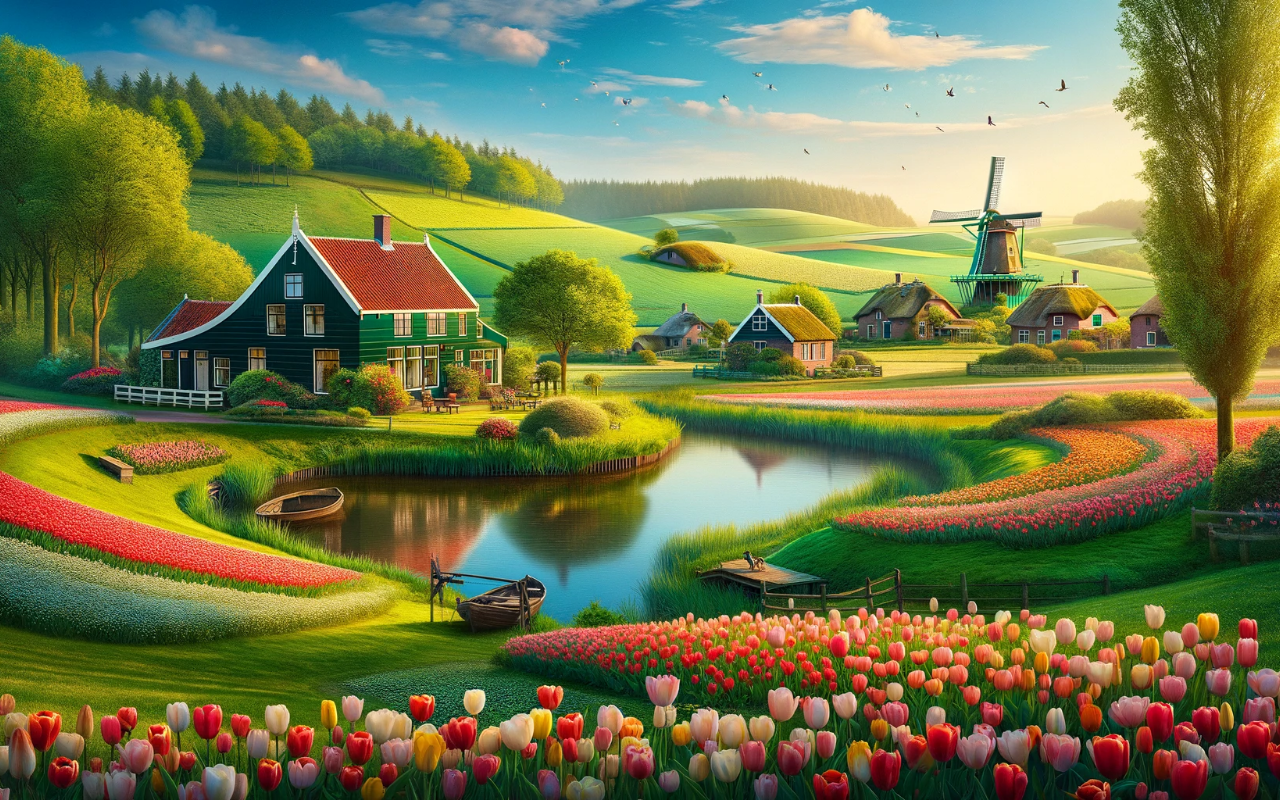
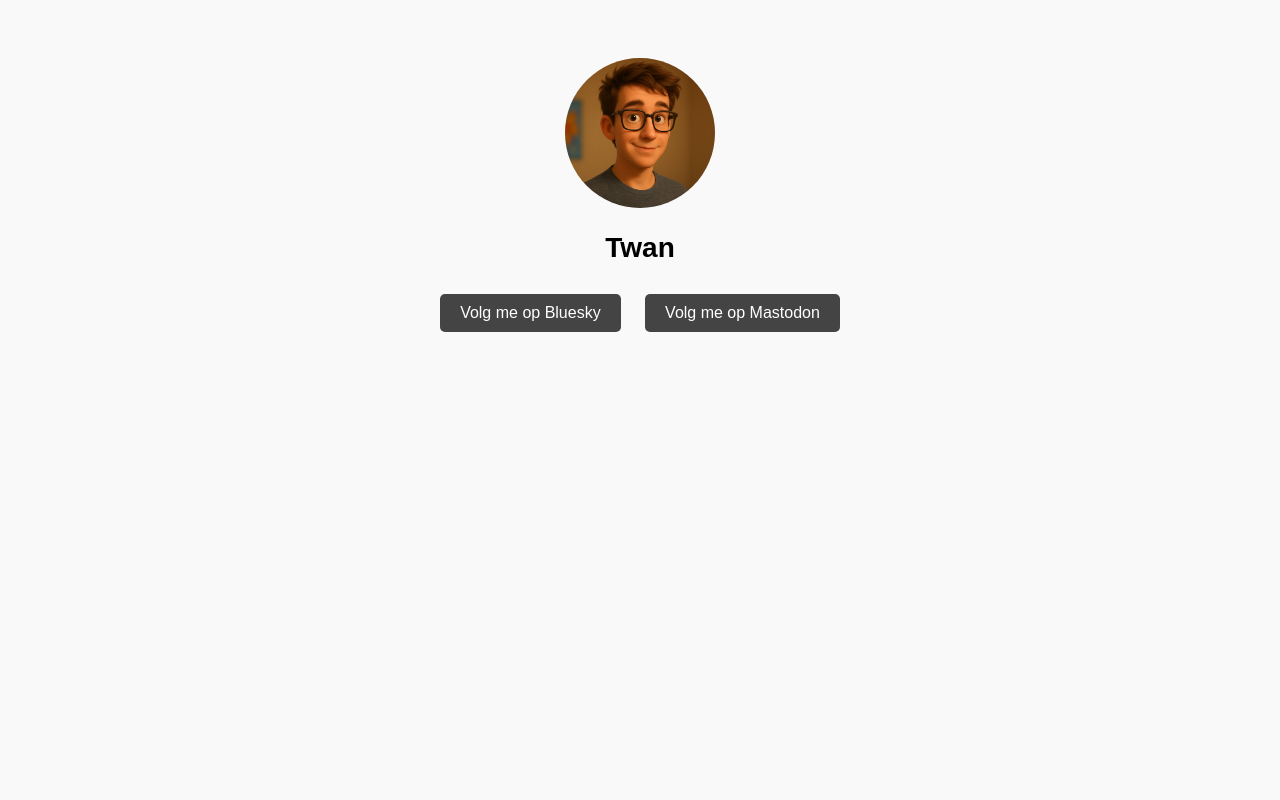
Before and after one commit to tcoenraad/sturdy-train, a plain HTML site: page index.html in a window 1280 px wide. Drawn offline with Linux system fonts and the light colour scheme.

Commit message:
Update avatar

```diff
--- a/index.html
+++ b/index.html
@@ -1,21 +1,50 @@
 <!DOCTYPE html>
-<html>
+<html lang="nl">
 <head>
-    <title>twancoenraad.nl</title>
-    <link rel="icon" type="image/x-icon" href="favicon.webp" />
-    <style>
-        /* Set the body to use the background image, covering the entire viewport */
-        body {
-            margin: 0; /* Remove default margin */
-            height: 100vh; /* Full viewport height */
-            background-image: url('background.webp'); /* Link to your background image */
-            background-size: cover; /* Cover the entire page */
-            background-position: center; /* Center the background image */
-            background-repeat: no-repeat; /* Do not repeat the image */
-        }
-    </style>
+  <meta charset="UTF-8">
+  <title>Twan Coenraad</title>
+  <link rel="icon" href="favicon.ico" type="image/x-icon">
+  <style>
+    body {
+      font-family: sans-serif;
+      text-align: center;
+      background-color: #f9f9f9;
+      padding: 50px;
+    }
+    img {
+      border-radius: 50%;
+      width: 150px;
+      height: 150px;
+      object-fit: cover;
+    }
+    h1 {
+      margin-top: 20px;
+      font-size: 28px;
+    }
+    .links {
+      margin-top: 20px;
+    }
+    .links a {
+      display: inline-block;
+      margin: 10px;
+      padding: 10px 20px;
+      background-color: #444;
+      color: white;
+      text-decoration: none;
+      border-radius: 5px;
+    }
+    .links a:hover {
+      background-color: #666;
+    }
+  </style>
 </head>
 <body>
-    <!-- Content of the page can go here -->
+  <img src="profile.jpg" alt="Profile image Twan">
+  <h1>Twan</h1>
+
+  <div class="links">
+    <a href="https://bsky.app/profile/twn.cnrd.foo" target="_blank">Volg me op Bluesky</a>
+    <a href="https://infosec.exchange/@twan" target="_blank">Volg me op Mastodon</a>
+  </div>
 </body>
 </html>
```
Also changed, not shown: background.webp (deleted), favicon.ico (added), favicon.webp (deleted), profile.jpg (added).
